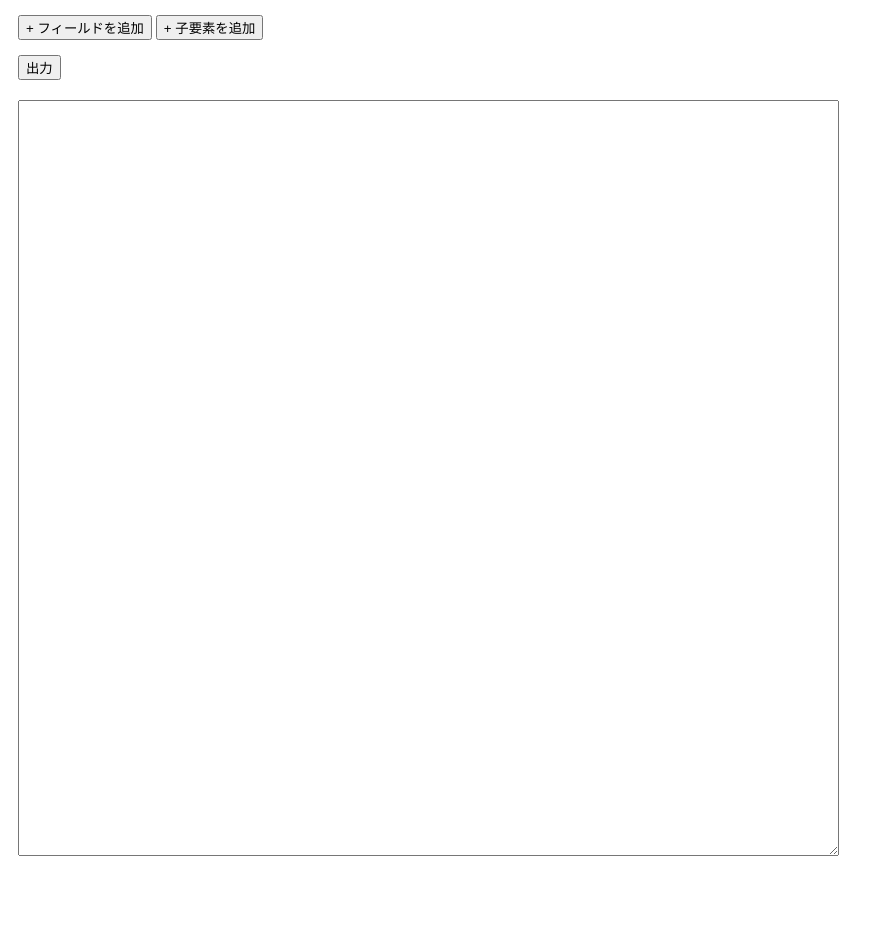
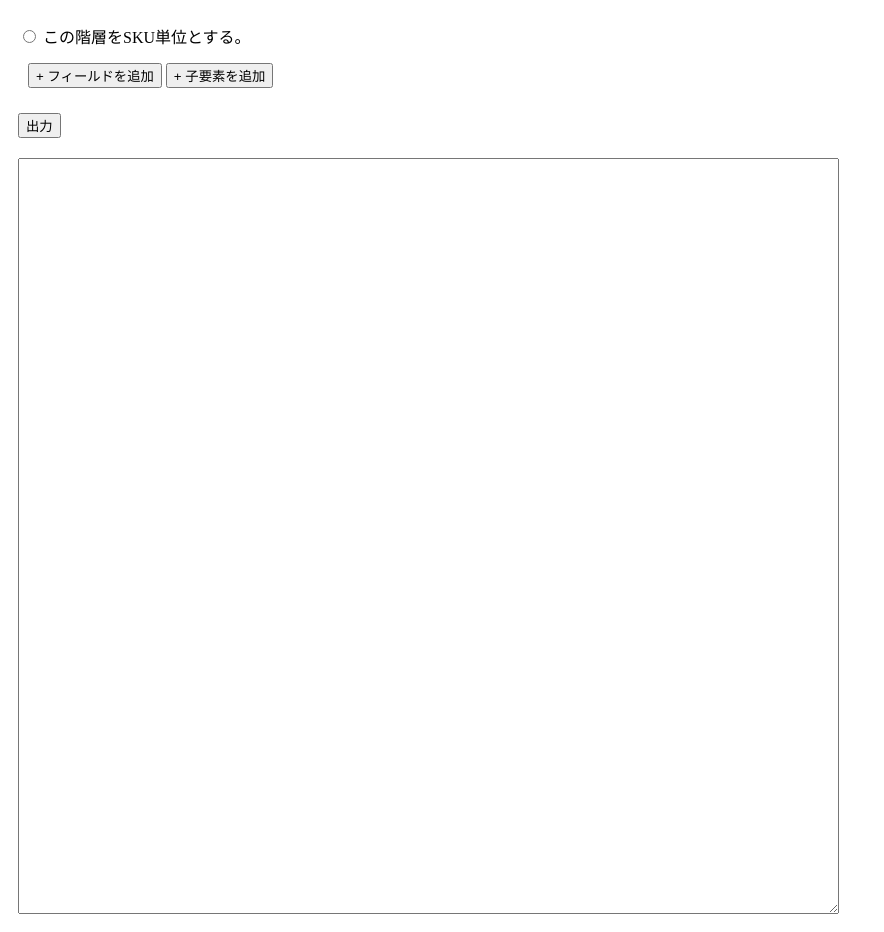
Before and after one commit to CoC12/json-input-test, a plain HTML site: page index.html in a window 1280 px wide. Shown: the whole page, without its empty margins (0-884 px from the left). Before the commit the page ends 874 px from the top, so only its background shows below. Drawn offline with Linux system fonts and the light colour scheme.

Commit message:
SKU単位指定対応

```diff
--- a/index.html
+++ b/index.html
@@ -8,10 +8,14 @@
 
 <template class="json-input__template-container">
     <div class="json-input__container">
-        <div class="json-input__field-container">
+        <input class="json-input__sku-unit-radio" type="radio" name="sku-unit" >
+        <label class="json-input__sku-unit-label">この階層をSKU単位とする。</label>
+        <div class="json-input__container-hierarchy">
+            <div class="json-input__field-container">
+            </div>
+            <button class="json-input__add-field-button">+ フィールドを追加</button>
+            <button class="json-input__add-child-button">+ 子要素を追加</button>
         </div>
-        <button class="json-input__add-field-button">+ フィールドを追加</button>
-        <button class="json-input__add-child-button">+ 子要素を追加</button>
     </div>
 </template>
 
@@ -42,6 +46,16 @@
     .json-input__output-field {
         margin: 10px;
     }
+    .json-input__sku-unit-radio {
+        margin-top: 20px;
+    }
+    .json-input__sku-unit-radio:checked ~ .json-input__container-hierarchy {
+        background-color: antiquewhite;
+    }
+    .json-input__container-hierarchy {
+        padding: 10px;
+        border-radius: 10px;
+    }
     .json-input__child-container {
         margin-left: 100px;
     }
--- a/index.js
+++ b/index.js
@@ -1,3 +1,5 @@
+let layerCount = 0;
+
 document.addEventListener('DOMContentLoaded', () => {
     const jsonInput = document.querySelector('.json-input');
     initContainer(jsonInput);
@@ -16,6 +18,15 @@ const initContainer = (container) => {
     const template = document.querySelector('.json-input__template-container');
     const templateContainer = template.content.cloneNode(true).querySelector('.json-input__container');
     container.appendChild(templateContainer);
+
+    const skuUnitRadioId = `sku-unit-${layerCount}`;
+    layerCount ++;
+    // ラジオボタン
+    const skuUnitRadio = templateContainer.querySelector('.json-input__sku-unit-radio');
+    skuUnitRadio.id = skuUnitRadioId;
+    // ラジオボタンラベル
+    const skuUnitLabel = templateContainer.querySelector('.json-input__sku-unit-label');
+    skuUnitLabel.setAttribute('for', skuUnitRadioId);
 
     const fieldContainer = templateContainer.querySelector('.json-input__field-container');
     // フィールド追加ボタン
```
